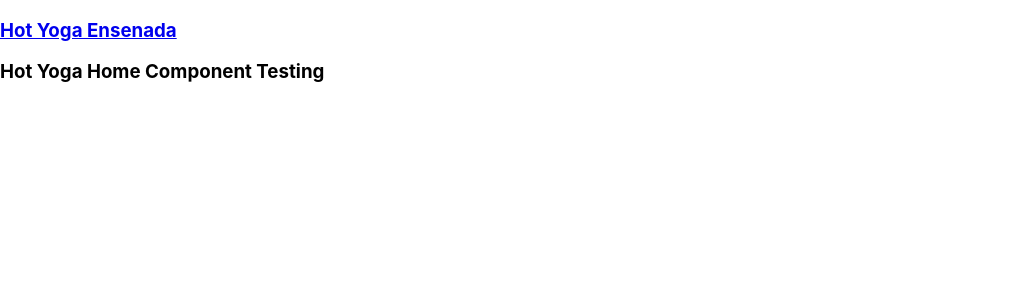
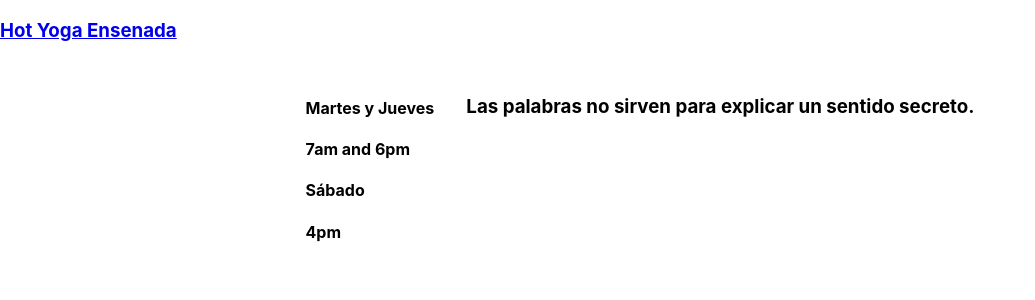
Before and after one commit to betodute/hot-yoga-ensenada, a React (Create React App) app in the folder hot-yoga-ensenada-frontend/: page / in a window 1280 px wide. Shown: the top 300 px of the page, without its empty margins (0-1035 px from the left). Built offline with nearby package versions, Linux system fonts and the light colour scheme.

Commit message:
file structure and components
import export of components and react router working

```diff
--- /dev/null
+++ b/hot-yoga-ensenada-frontend/src/Home.css
@@ -0,0 +1,12 @@
+.home-wrapper {
+  display: flex;
+  justify-content: center;
+}
+
+.schedule-wrapper {
+  margin: 1em;
+}
+
+.quote-wrapper {
+  margin: 1em;
+}
--- a/hot-yoga-ensenada-frontend/src/Home.js
+++ b/hot-yoga-ensenada-frontend/src/Home.js
@@ -1,5 +1,12 @@
+import { Schedule } from './Schedule';
+import { Quote } from './Quote'
+import './Home.css'
+
 export const Home = () => {
   return(
-    <h3> Hot Yoga Home Component Testing</h3>
+    <div className='home-wrapper'>
+      <Schedule/>
+      <Quote />
+    </div>
   )
 };
--- /dev/null
+++ b/hot-yoga-ensenada-frontend/src/Quote.js
@@ -0,0 +1,9 @@
+import './Home.css'
+
+export const Quote = () => {
+  return (
+    <div className="quote-wrapper">
+      <h3> Las palabras no sirven para explicar un sentido secreto. </h3>
+    </div>
+  )
+}
--- /dev/null
+++ b/hot-yoga-ensenada-frontend/src/Schedule.js
@@ -0,0 +1,12 @@
+import './Home.css';
+
+export const Schedule = () => {
+  return (
+    <div className='schedule-wrapper'>
+      <h4> Martes y Jueves </h4>
+      <h4> 7am and 6pm  </h4>
+      <h4> Sábado </h4>
+      <h4> 4pm </h4>
+    </div>
+  )
+}
```
